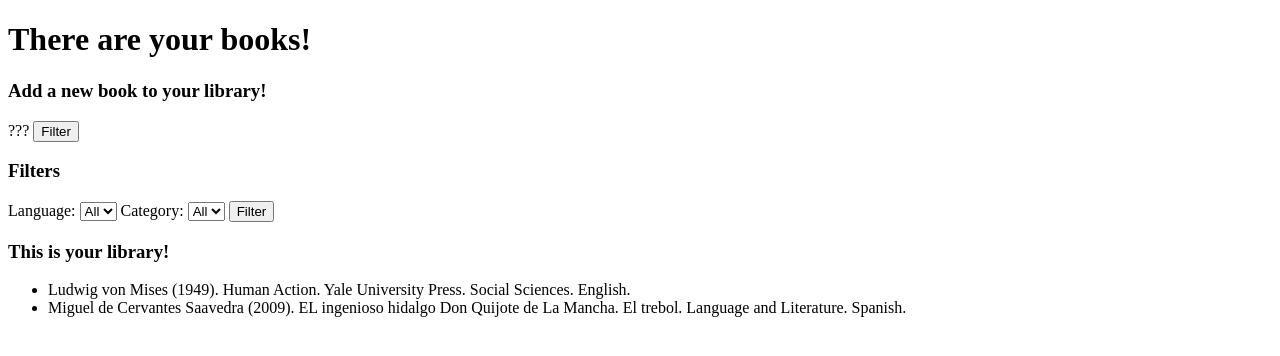
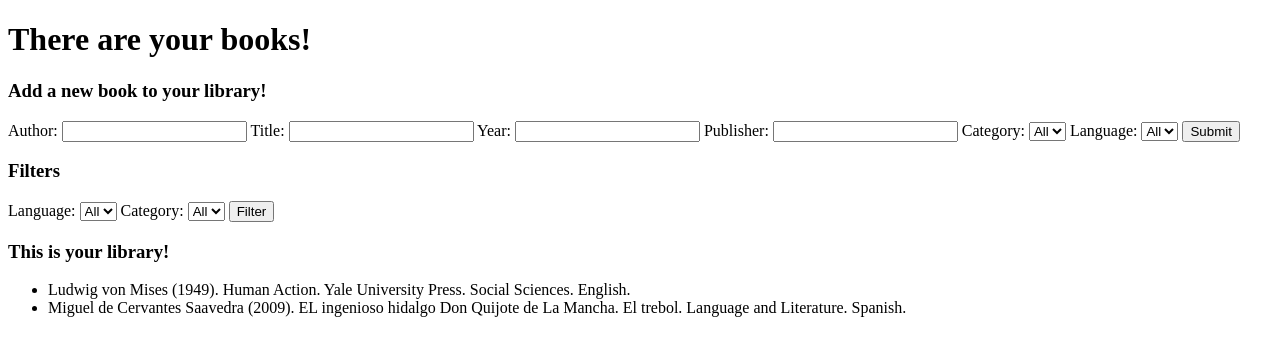
Before and after one commit to juandpenag/library, a Django app: page / in a window 1280 px wide. Shown: the top 356 px of the page. Run offline with Django 5.2, Linux system fonts and the light colour scheme; data comes from the database, SQL or seed files in the repository.

Commit message:
Advances on both front-end functions

```diff
--- a/library/books/models.py
+++ b/library/books/models.py
@@ -1,35 +1,6 @@
 from django.db import models
 
 # Create your models here.
-
-class LCC(models.TextChoices):
-    GENERAL_WORK = 'A', 'General Works'
-    PHILOSOPHY_PSYCHOLOGY_RELIGION = 'B', 'Philosophy, Psychology, Religion'
-    AUXILIARY_SCIENCES_OF_HISTORY = 'C', 'Auxiliary Sciences of History'
-    WORLD_HISTORY_AND_HISTORY_OF_CONTINENTS = 'D', 'World History and History of Europe, Asia, Africa, Australia, New Zealand, etc.'
-    HISTORY_OF_AMERICA = 'E', 'History of America'
-    HISTORY_OF_THE_AMERICAS = 'F', 'History of the Americas'
-    GEOGRAPHY_ANTHROPOLOGY_AND_RECREATION = 'G', 'Geography, Anthropology, and Recreation'
-    SOCIAL_SCIENCES = 'H', 'Social Sciences'
-    POLITICAL_SCIENCE = 'J', 'Political Science'
-    LAW = 'K', 'Law'
-    EDUCATION = 'L', 'Education'
-    MUSIC = 'M', 'Music'
-    FINE_ARTS = 'N', 'Fine Arts'
-    LANGUAGE_AND_LITERATURE = 'P', 'Language and Literature'
-    SCIENCE = 'Q', 'Science'
-    MEDICINE = 'R', 'Medicine'
-    AGRICULTURE = 'S', 'Agriculture'
-    TECHNOLOGY = 'T', 'Technology'
-    MILITARY_SCIENCE = 'U', 'Military Science'
-    NAVAL_SCIENCE = 'V', 'Naval Science'
-    GENERAL_INFORMATION_RESOURCES = 'Z', 'Bibliography, Library Science, and General Information Resources'
-
-class Languages(models.TextChoices):
-    SPANISH = 'SPA', 'Spanish'
-    ENGLISH = 'ENG', 'English'
-    FRENCH = 'FRE', 'French'
-
 class Publishers(models.Model):
     name = models.CharField(max_length=100)
 
@@ -44,6 +15,35 @@ class Authors(models.Model):
 
 
 class Books(models.Model):
+
+    class LCC(models.TextChoices):
+        GENERAL_WORK = 'A', 'General Works'
+        PHILOSOPHY_PSYCHOLOGY_RELIGION = 'B', 'Philosophy, Psychology, Religion'
+        AUXILIARY_SCIENCES_OF_HISTORY = 'C', 'Auxiliary Sciences of History'
+        WORLD_HISTORY_AND_HISTORY_OF_CONTINENTS = 'D', 'World History and History of Europe, Asia, Africa, Australia, New Zealand, etc.'
+        HISTORY_OF_AMERICA = 'E', 'History of America'
+        HISTORY_OF_THE_AMERICAS = 'F', 'History of the Americas'
+        GEOGRAPHY_ANTHROPOLOGY_AND_RECREATION = 'G', 'Geography, Anthropology, and Recreation'
+        SOCIAL_SCIENCES = 'H', 'Social Sciences'
+        POLITICAL_SCIENCE = 'J', 'Political Science'
+        LAW = 'K', 'Law'
+        EDUCATION = 'L', 'Education'
+        MUSIC = 'M', 'Music'
+        FINE_ARTS = 'N', 'Fine Arts'
+        LANGUAGE_AND_LITERATURE = 'P', 'Language and Literature'
+        SCIENCE = 'Q', 'Science'
+        MEDICINE = 'R', 'Medicine'
+        AGRICULTURE = 'S', 'Agriculture'
+        TECHNOLOGY = 'T', 'Technology'
+        MILITARY_SCIENCE = 'U', 'Military Science'
+        NAVAL_SCIENCE = 'V', 'Naval Science'
+        GENERAL_INFORMATION_RESOURCES = 'Z', 'Bibliography, Library Science, and General Information Resources'
+
+    class Languages(models.TextChoices):
+        SPANISH = 'SPA', 'Spanish'
+        ENGLISH = 'ENG', 'English'
+        FRENCH = 'FRE', 'French'
+
     authorship = models.ForeignKey(
         Authors,
         related_name="books",
@@ -90,8 +90,8 @@ class Books(models.Model):
         )
 
     def __str__(self):
-        category_display = dict(LCC.choices)[self.category]
-        language_display = dict(Languages.choices)[self.language]
+        category_display = dict(Books.LCC.choices)[self.category]
+        language_display = dict(Books.Languages.choices)[self.language]
 
         return (
             f"{self.authorship} ({self.year}). {self.title}. {self.publisher}.\n"
--- a/library/books/templates/books/index.html
+++ b/library/books/templates/books/index.html
@@ -8,12 +8,42 @@
 
         <h3>Add a new book to your library!</h3>
 
-        <form action="{% url 'XXXXXX' %}" method="POST">
+        <form action="{% url 'add' %}" method="POST">
             {% csrf_token %}
 
-            ???
+            <label for="authorship">Author:</label>
+            <input type="text" id="authorship" name="authorship" required>
 
-            <button type="submit">Filter</button>
+            <label for="title">Title:</label>
+            <input type="text" id="title" name="title" required>
+
+            <label for="year">Year:</label>
+            <input type="number" id="year" name="year" required>
+
+            <label for="publisher">Publisher:</label>
+            <input type="text" id="publisher" name="publisher" required>
+
+            <label for="category">Category:</label>
+            <select name="category" id="category">
+                <option value="">All</option>
+                {% for category_key, category_display in Books.LCC.choices %}
+                    <option value="{{ category_key }}">
+                        {{ category_display }}
+                    </option>
+                {% endfor %}
+            </select>
+
+            <label for="language">Language:</label>
+            <select name="language" id="language">
+                <option value="">All</option>
+                {% for language_key, language_display in Books.Languages.choices %}
+                    <option value="{{ language_key }}">
+                        {{ language_display }}
+                    </option>
+                {% endfor %}
+            </select>
+
+            <button type="submit">Submit</button>
         </form>
 
         <h3>Filters</h3>
--- a/library/books/urls.py
+++ b/library/books/urls.py
@@ -5,4 +5,5 @@ from . import views
 urlpatterns = [
     path("", views.index, name="index"),
      path('books/', views.filter, name='filter'),
+     path("add/", views.add, name='add')
 ]
--- a/library/books/views.py
+++ b/library/books/views.py
@@ -22,3 +22,27 @@ def filter(request):
     return render(request, 'books/index.html', {
         "books": filtered_books
     })
+
+def add(request):
+    authorPOST = request.POST.get('authorship')
+    titlePOST = request.POST.get('title')
+    yearPOST = request.POST.get('year')
+    publisherPOST = request.POST.get('publisher')
+    categoryPOST = request.POST.get('category')
+    languagePOST = request.POST.get('language')
+
+    new_book = Books.objects.create(
+        authorship = authorPOST,
+        year = yearPOST,
+        title = titlePOST,
+        publisher = publisherPOST,
+        category = categoryPOST,
+        language = languagePOST
+
+    )
+
+    new_book.save()
+
+    return render(request, "books/index.html", {
+        "books": Books.objects.all()
+    })
```
